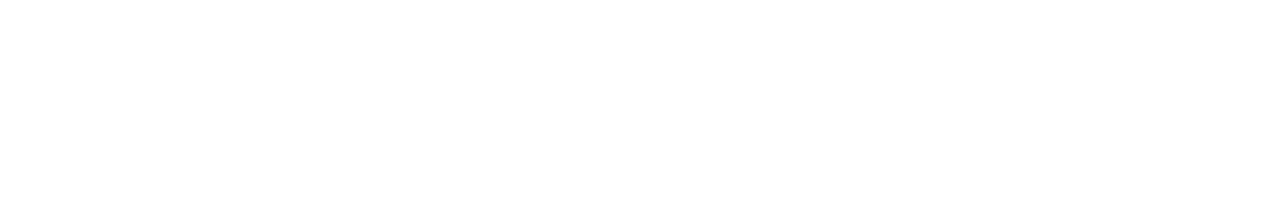
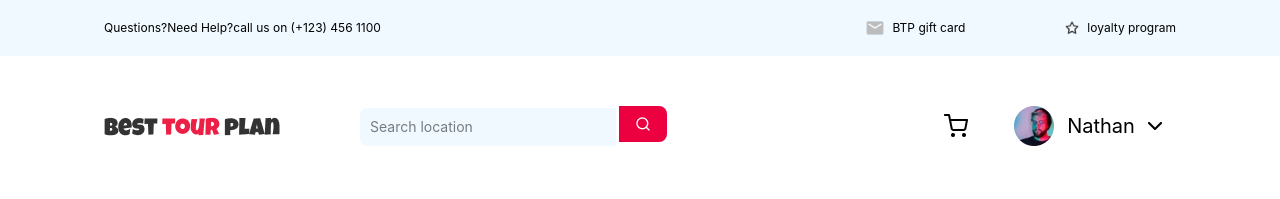
Before and after one commit to Omkarmakani0003/tailwind-css, a website: page src/index.html in a window 1280 px wide. Drawn offline with Linux system fonts and the light colour scheme.

Commit message:
design middle header

```diff
--- a/src/index.html
+++ b/src/index.html
@@ -7,14 +7,50 @@
     <title>Hotel management</title>
 </head>
 <body class="">
-    <div class="w-screen h-screen">
-         <div>
-            <div></div>
-            <div>
-               <div><img /><p></p></div>
-               <div><img /><p></p></div>
+
+    <!-- Top header -->
+    <header class="hidden md:block bg-sky-50 text-xs">
+         <div class="max-w-6xl mx-auto flex justify-between items-center px-10 py-5">
+
+            <!-- Left Side -->
+            <p>Questions?Need Help?call us on (+123) 456 1100</p>
+
+            <!-- Right Side -->
+            <div class="flex justify-between items-center gap-25">
+               <div class="flex items-center gap-2"><img class="h-3.5" src="images/massege.png" /><p>BTP gift card</p></div>
+               <div class="flex items-center gap-2"><img class="h-3.5" src="images/star.png" /><p>loyalty program</p></div>
             </div>
+
          </div>
-    </div>
+    </header>
+
+    <!-- Middle header -->
+
+    <header class="hidden md:block text-xs ">
+        <div class="max-w-6xl h-35 mx-auto flex justify-between items-center px-10 py-5">
+
+            <!-- Logo and Search bar  -->
+            <div class="flex justify-between items-center gap-20">
+                <img src="images/Best tour plan.png" alt="logo"/>
+                <div>
+                    <input type="text" class="bg-sky-50 p-2.5 w-64 text-[14px] rounded-s-lg" name="search" placeholder="Search location"/>
+                    <button type="button" class="bg-rose-600 px-4 py-2.5 rounded-e-lg">
+                        <img src="images/search.png" alt="search-icon"/>
+                    </button>
+                </div>
+            </div>
+
+            <!-- Cart and Profile  -->
+            <div class="flex justify-between items-center gap-8">
+                <a href="!#" class=""><img src="images/shopping-cart.png" alt="cart"/></a>
+                <div class="w-44 flex justify-evenly items-center">
+                    <img src="images/Ellipse 1.png" alt="profile">
+                    <p class="text-xl">Nathan</p>
+                    <a href="!#"><img src="images/Vector (Stroke).png" alt="profile dropdown"></a>
+                </div>
+            </div>
+        </div>
+    </header>
+
 </body>
 </html>
```
Also changed, not shown: src/output.css.
